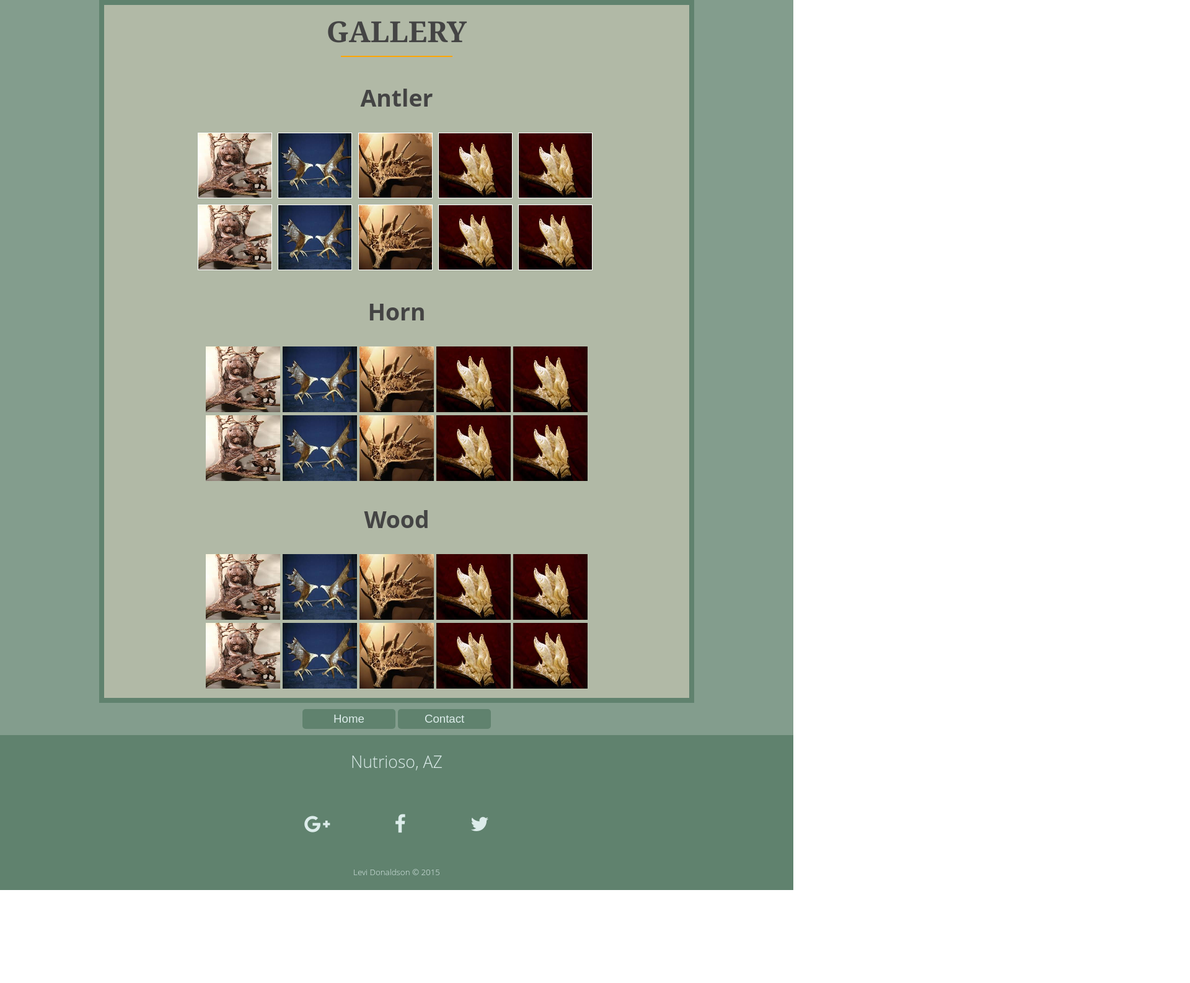
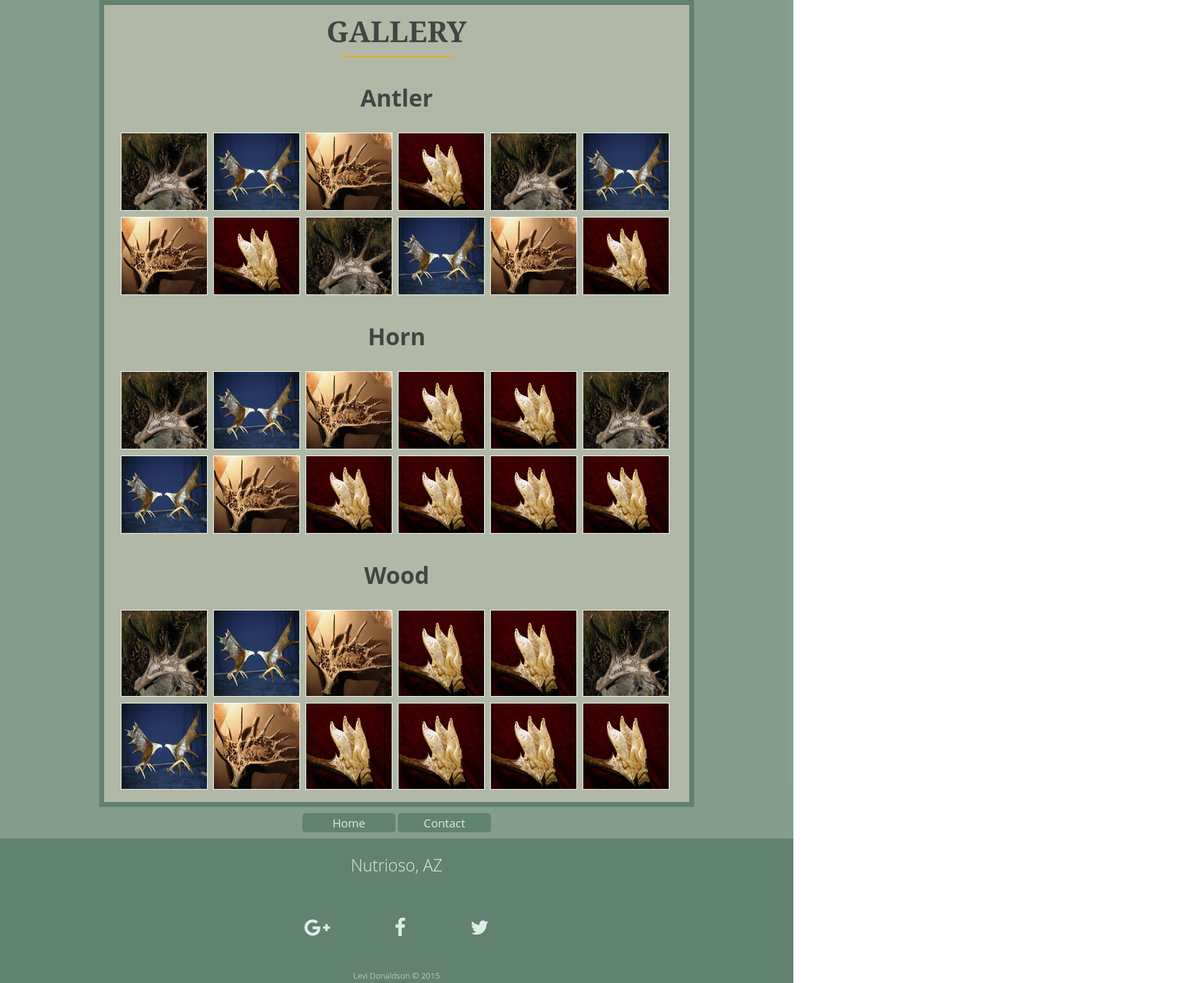
Before and after one commit to lcdonaldson/Call-Of-The-Wild, a website: page gallery.html in a window 1280 px wide. Shown: the top 1586 px of the page at 62% size, 1920 px wide, since content can reach past the window. Before the commit the page ends 1436 px from the top, so only its background shows below. Drawn offline with nearby package versions, Linux system fonts and the light colour scheme.

Commit message:
asthetic fixes

```diff
--- a/gallery.html
+++ b/gallery.html
@@ -2,7 +2,8 @@
 <html lang="en">
 <head>
     <meta charset="UTF-8">
-    <title>I carve it all</title>
+    <title>i carve it all</title>
+    <link rel="stylesheet" href="https://cdnjs.cloudflare.com/ajax/libs/normalize/3.0.3/normalize.css">
     <link rel="stylesheet" href="styles.css">
     <link rel="stylesheet" href="https://maxcdn.bootstrapcdn.com/font-awesome/4.4.0/css/font-awesome.min.css">
 </head>
@@ -14,53 +15,55 @@
                 <hr>
                 <div class="container antlerbox">
                     <h2>Antler</h2>
-                    <a class="thumbnail" href="#thumb"><img src="gallery/antler1.png" width="120px" height="106px" border="0" /><span><img src="gallery/antler1.png" /><br />Simply beautiful.</span></a>
-                    <a class="thumbnail" href="#thumb"><img src="gallery/antler2.png" width="120px" height="106px" border="0" /><span><img src="gallery/antler2.png" /><br />So real, it's unreal. Or is it?</span></a>
-                    <a class="thumbnail" href="#thumb"><img src="gallery/antler3.png" width="120px" height="106px" border="0" /><span><img src="gallery/antler3.png" /><br />Sushi for dinner anyone</span></a>
-                    <a class="thumbnail" href="#thumb"><img src="gallery/antler4.png" width="120px" height="106px" border="0" /><span><img src="gallery/antler4.png" /><br />Run wild with horses.</span></a>
-                    <a class="thumbnail" href="#thumb"><img src="gallery/antler4.png" width="120px" height="106px" border="0" /><span><img src="gallery/antler4.png" /><br />Run wild with horses.</span></a>
-                    <br>
-                    <a class="thumbnail" href="#thumb"><img src="gallery/antler1.png" width="120px" height="106px" border="0" /><span><img src="gallery/antler1.png" /><br />Simply beautiful.</span></a>
-                    <a class="thumbnail" href="#thumb"><img src="gallery/antler2.png" width="120px" height="106px" border="0" /><span><img src="gallery/antler2.png" /><br />So real, it's unreal. Or is it?</span></a>
-                    <a class="thumbnail" href="#thumb"><img src="gallery/antler3.png" width="120px" height="106px" border="0" /><span><img src="gallery/antler3.png" /><br />Sushi for dinner anyone</span></a>
-                    <a class="thumbnail" href="#thumb"><img src="gallery/antler4.png" width="120px" height="106px" border="0" /><span><img src="gallery/antler4.png" /><br />Run wild with horses.</span></a>
-                    <a class="thumbnail" href="#thumb"><img src="gallery/antler4.png" width="120px" height="106px" border="0" /><span><img src="gallery/antler4.png" /><br />Run wild with horses.</span></a>
+                    <a class="thumbnail" href="#thumb"><img src="gallery/twocaribou.png" width="140px" height="126px" border="0" /><span><img src="gallery/twocaribou.png" /><br />Simply beautiful.</span></a>
+                    <a class="thumbnail" href="#thumb"><img src="gallery/antler2.png" width="140px" height="126px" border="0" /><span><img src="gallery/antler2.png" /><br />So real, it's unreal. Or is it?</span></a>
+                    <a class="thumbnail" href="#thumb"><img src="gallery/antler3.png" width="140px" height="126px" border="0" /><span><img src="gallery/antler3.png" /><br />Sushi for dinner anyone</span></a>
+                    <a class="thumbnail" href="#thumb"><img src="gallery/antler4.png" width="140px" height="126px" border="0" /><span><img src="gallery/antler4.png" /><br />Run wild with horses.</span></a>
+                    <a class="thumbnail" href="#thumb"><img src="gallery/twocaribou.png" width="140px" height="126px" border="0" /><span><img src="gallery/twocaribou.png" /><br />Simply beautiful.</span></a>
+                    <a class="thumbnail" href="#thumb"><img src="gallery/antler2.png" width="140px" height="126px" border="0" /><span><img src="gallery/antler2.png" /><br />So real, it's unreal. Or is it?</span></a>
+                    <a class="thumbnail" href="#thumb"><img src="gallery/antler3.png" width="140px" height="126px" border="0" /><span><img src="gallery/antler3.png" /><br />Sushi for dinner anyone</span></a>
+                    <a class="thumbnail" href="#thumb"><img src="gallery/antler4.png" width="140px" height="126px" border="0" /><span><img src="gallery/antler4.png" /><br />Run wild with horses.</span></a>
+                    <a class="thumbnail" href="#thumb"><img src="gallery/twocaribou.png" width="140px" height="126px" border="0" /><span><img src="gallery/twocaribou.png" /><br />Simply beautiful.</span></a>
+                    <a class="thumbnail" href="#thumb"><img src="gallery/antler2.png" width="140px" height="126px" border="0" /><span><img src="gallery/antler2.png" /><br />So real, it's unreal. Or is it?</span></a>
+                    <a class="thumbnail" href="#thumb"><img src="gallery/antler3.png" width="140px" height="126px" border="0" /><span><img src="gallery/antler3.png" /><br />Sushi for dinner anyone</span></a>
+                    <a class="thumbnail" href="#thumb"><img src="gallery/antler4.png" width="140px" height="126px" border="0" /><span><img src="gallery/antler4.png" /><br />Run wild with horses.</span></a>
                 </div>
 
                 <div class="container hornbox">
                     <h2>Horn</h2>
-                    <a class="hornthumbnail" href="#thumb"><img src="gallery/antler1.png" width="120px" height="106px" border="0" /><span><img src="gallery/antler1.png" /><br />Simply beautiful.</span></a>
-                    <a class="hornthumbnail" href="#thumb"><img src="gallery/antler2.png" width="120px" height="106px" border="0" /><span><img src="gallery/antler2.png" /><br />So real, it's unreal. Or is it?</span></a>
-                    <a class="hornthumbnail" href="#thumb"><img src="gallery/antler3.png" width="120px" height="106px" border="0" /><span><img src="gallery/antler3.png" /><br />Sushi for dinner anyone</span></a>
-                    <a class="hornthumbnail" href="#thumb"><img src="gallery/antler4.png" width="120px" height="106px" border="0" /><span><img src="gallery/antler4.png" /><br />Run wild with horses.</span></a>
-                    <a class="hornthumbnail" href="#thumb"><img src="gallery/antler4.png" width="120px" height="106px" border="0" /><span><img src="gallery/antler4.png" /><br />Run wild with horses.</span></a>
-                    <br>
-                    <a class="hornthumbnail" href="#thumb"><img src="gallery/antler1.png" width="120px" height="106px" border="0" /><span><img src="gallery/antler1.png" /><br />Simply beautiful.</span></a>
-                    <a class="hornthumbnail" href="#thumb"><img src="gallery/antler2.png" width="120px" height="106px" border="0" /><span><img src="gallery/antler2.png" /><br />So real, it's unreal. Or is it?</span></a>
-                    <a class="hornthumbnail" href="#thumb"><img src="gallery/antler3.png" width="120px" height="106px" border="0" /><span><img src="gallery/antler3.png" /><br />Sushi for dinner anyone</span></a>
-                    <a class="hornthumbnail" href="#thumb"><img src="gallery/antler4.png" width="120px" height="106px" border="0" /><span><img src="gallery/antler4.png" /><br />Run wild with horses.</span></a>
-                    <a class="hornthumbnail" href="#thumb"><img src="gallery/antler4.png" width="120px" height="106px" border="0" /><span><img src="gallery/antler4.png" /><br />Run wild with horses.</span></a>
+                    <a class="hornthumbnail" href="#thumb"><img src="gallery/twocaribou.png" width="140px" height="126px" border="0" /><span><img src="gallery/twocaribou.png" /><br />Simply beautiful.</span></a>
+                    <a class="hornthumbnail" href="#thumb"><img src="gallery/antler2.png" width="140px" height="126px" border="0" /><span><img src="gallery/antler2.png" /><br />So real, it's unreal. Or is it?</span></a>
+                    <a class="hornthumbnail" href="#thumb"><img src="gallery/antler3.png" width="140px" height="126px" border="0" /><span><img src="gallery/antler3.png" /><br />Sushi for dinner anyone</span></a>
+                    <a class="hornthumbnail" href="#thumb"><img src="gallery/antler4.png" width="140px" height="126px" border="0" /><span><img src="gallery/antler4.png" /><br />Run wild with horses.</span></a>
+                    <a class="hornthumbnail" href="#thumb"><img src="gallery/antler4.png" width="140px" height="126px" border="0" /><span><img src="gallery/antler4.png" /><br />Run wild with horses.</span></a>
+                    <a class="hornthumbnail" href="#thumb"><img src="gallery/twocaribou.png" width="140px" height="126px" border="0" /><span><img src="gallery/twocaribou.png" /><br />Simply beautiful.</span></a>
+                    <a class="hornthumbnail" href="#thumb"><img src="gallery/antler2.png" width="140px" height="126px" border="0" /><span><img src="gallery/antler2.png" /><br />So real, it's unreal. Or is it?</span></a>
+                    <a class="hornthumbnail" href="#thumb"><img src="gallery/antler3.png" width="140px" height="126px" border="0" /><span><img src="gallery/antler3.png" /><br />Sushi for dinner anyone</span></a>
+                    <a class="hornthumbnail" href="#thumb"><img src="gallery/antler4.png" width="140px" height="126px" border="0" /><span><img src="gallery/antler4.png" /><br />Run wild with horses.</span></a>
+                    <a class="hornthumbnail" href="#thumb"><img src="gallery/antler4.png" width="140px" height="126px" border="0" /><span><img src="gallery/antler4.png" /><br />Run wild with horses.</span></a>
+                    <a class="hornthumbnail" href="#thumb"><img src="gallery/antler4.png" width="140px" height="126px" border="0" /><span><img src="gallery/antler4.png" /><br />Run wild with horses.</span></a>
+                    <a class="hornthumbnail" href="#thumb"><img src="gallery/antler4.png" width="140px" height="126px" border="0" /><span><img src="gallery/antler4.png" /><br />Run wild with horses.</span></a>
                 </div>
 
                 <div class="container woodbox">
                     <h2>Wood</h2>
-                    <a class="woodthumbnail" href="#thumb"><img src="gallery/antler1.png" width="120px" height="106px" border="0" /><span><img src="gallery/antler1.png" /><br />Simply beautiful.</span></a>
-                    <a class="woodthumbnail" href="#thumb"><img src="gallery/antler2.png" width="120px" height="106px" border="0" /><span><img src="gallery/antler2.png" /><br />So real, it's unreal. Or is it?</span></a>
-                    <a class="woodthumbnail" href="#thumb"><img src="gallery/antler3.png" width="120px" height="106px" border="0" /><span><img src="gallery/antler3.png" /><br />Sushi for dinner anyone</span></a>
-                    <a class="woodthumbnail" href="#thumb"><img src="gallery/antler4.png" width="120px" height="106px" border="0" /><span><img src="gallery/antler4.png" /><br />Run wild with horses.</span></a>
-                    <a class="woodthumbnail" href="#thumb"><img src="gallery/antler4.png" width="120px" height="106px" border="0" /><span><img src="gallery/antler4.png" /><br />Run wild with horses.</span></a>
-                    <br>
-                    <a class="woodthumbnail" href="#thumb"><img src="gallery/antler1.png" width="120px" height="106px" border="0" /><span><img src="gallery/antler1.png" /><br />Simply beautiful.</span></a>
-                    <a class="woodthumbnail" href="#thumb"><img src="gallery/antler2.png" width="120px" height="106px" border="0" /><span><img src="gallery/antler2.png" /><br />So real, it's unreal. Or is it?</span></a>
-                    <a class="woodthumbnail" href="#thumb"><img src="gallery/antler3.png" width="120px" height="106px" border="0" /><span><img src="gallery/antler3.png" /><br />Sushi for dinner anyone</span></a>
-                    <a class="woodthumbnail" href="#thumb"><img src="gallery/antler4.png" width="120px" height="106px" border="0" /><span><img src="gallery/antler4.png" /><br />Run wild with horses.</span></a>
-                    <a class="woodthumbnail" href="#thumb"><img src="gallery/antler4.png" width="120px" height="106px" border="0" /><span><img src="gallery/antler4.png" /><br />Run wild with horses.</span></a>
+                    <a class="woodthumbnail" href="#thumb"><img src="gallery/twocaribou.png" width="140px" height="140px" border="0" /><span><img src="gallery/twocaribou.png" /><br />Simply beautiful.</span></a>
+                    <a class="woodthumbnail" href="#thumb"><img src="gallery/antler2.png" width="140px" height="140px" border="0" /><span><img src="gallery/antler2.png" /><br />So real, it's unreal. Or is it?</span></a>
+                    <a class="woodthumbnail" href="#thumb"><img src="gallery/antler3.png" width="140px" height="140px" border="0" /><span><img src="gallery/antler3.png" /><br />Sushi for dinner anyone</span></a>
+                    <a class="woodthumbnail" href="#thumb"><img src="gallery/antler4.png" width="140px" height="140px" border="0" /><span><img src="gallery/antler4.png" /><br />Run wild with horses.</span></a>
+                    <a class="woodthumbnail" href="#thumb"><img src="gallery/antler4.png" width="140px" height="140px" border="0" /><span><img src="gallery/antler4.png" /><br />Run wild with horses.</span></a>
+                    <a class="woodthumbnail" href="#thumb"><img src="gallery/twocaribou.png" width="140px" height="140px" border="0" /><span><img src="gallery/twocaribou.png" /><br />Simply beautiful.</span></a>
+                    <a class="woodthumbnail" href="#thumb"><img src="gallery/antler2.png" width="140px" height="140px" border="0" /><span><img src="gallery/antler2.png" /><br />So real, it's unreal. Or is it?</span></a>
+                    <a class="woodthumbnail" href="#thumb"><img src="gallery/antler3.png" width="140px" height="140px" border="0" /><span><img src="gallery/antler3.png" /><br />Sushi for dinner anyone</span></a>
+                    <a class="woodthumbnail" href="#thumb"><img src="gallery/antler4.png" width="140px" height="140px" border="0" /><span><img src="gallery/antler4.png" /><br />Run wild with horses.</span></a>
+                    <a class="woodthumbnail" href="#thumb"><img src="gallery/antler4.png" width="140px" height="140px" border="0" /><span><img src="gallery/antler4.png" /><br />Run wild with horses.</span></a>
+                    <a class="woodthumbnail" href="#thumb"><img src="gallery/antler4.png" width="140px" height="140px" border="0" /><span><img src="gallery/antler4.png" /><br />Run wild with horses.</span></a>
+                    <a class="woodthumbnail" href="#thumb"><img src="gallery/antler4.png" width="140px" height="140px" border="0" /><span><img src="gallery/antler4.png" /><br />Run wild with horses.</span></a>
                 </div>
             </div>
         </div>
         <button class="gohome"><a href="index.html">Home</a></button>
         <button class="gotocontact"><a href="contact-us.html">Contact</a></button>
-    </div>
     <footer>
         <div class="footer-info">
             <div class="address">Nutrioso, AZ</div>
@@ -72,5 +75,6 @@
             <div class="copyright">Levi Donaldson © 2015</div>
         </div>
     </footer>
+    </div>
 </body>
 </html>
--- a/styles.css
+++ b/styles.css
@@ -140,6 +140,17 @@ footer {
     right: 5%;
 }
 
+.primary-header h4 {
+    text-align: center;
+    letter-spacing: 15px;
+    color: white;
+    text-transform: uppercase;
+    position: absolute;
+    top: 570px;
+    right: 8%;
+    font-style: italic;
+}
+
 .services {
     text-align: center;
 }
@@ -153,11 +164,14 @@ footer {
 
 .about-us {
     text-align: center;
-    background: linear-gradient(rgba(0, 0, 0, 0.8), rgba(0, 0, 0, 0.5)), url("images/workbench.png");
+    -webkit-filter: sepia(.5);
+    background: linear-gradient(rgba(0, 0, 0, 0.6), rgba(0, 0, 0, 0.6)), url("images/workbench.png");
     background-size: cover;
     min-height: 400px;
     color: #fff;
+    opacity: 0.7;
 }
+
 
 .about-us > div {
     display: inline-block;
@@ -172,7 +186,8 @@ footer {
     font-size: 14pt;
     letter-spacing: 3px;
     padding-bottom: 30px;
-    color: #969490;
+    /*color: #969490;*/
+    color: #fff;
 }
 
 .gallery > div {
@@ -248,6 +263,7 @@ footer {
     margin: 0 auto;
     text-align: center;
     background-color: rgba(96, 130, 110, 0.78);
+    overflow: hidden;
 }
 
 .gallerycontainer {
@@ -264,13 +280,14 @@ footer {
     padding-top: 0px;
 }
 
+.gallerycontainer hr {
+    margin-bottom: 40px;
+}
+
 .gallerycontainer h2 {
     font-size: 28pt;
 }
-
-.gallerycontainer hr {
-    margin-bottom: 40px;
-}
+/**************** antler pic effects *****************/
 
 .thumbnail img {
     border: 1px solid white;
@@ -284,7 +301,37 @@ footer {
 .thumbnail:hover img {
     border: 1px solid blue;
 }
-/************************ antler *****************************/
+
+/**************** horn pic effects *****************/
+
+.hornthumbnail img {
+    border: 1px solid white;
+    margin: 0 5px 5px 0;
+}
+
+.hornthumbnail:hover {
+    background-color: transparent;
+}
+
+.hornthumbnail:hover img {
+    border: 1px solid blue;
+}
+/**************** wood pic effects *****************/
+
+.woodthumbnail img {
+    border: 1px solid white;
+    margin: 0 5px 5px 0;
+}
+
+.woodthumbnail:hover {
+    background-color: transparent;
+}
+
+.woodthumbnail:hover img {
+    border: 1px solid blue;
+}
+
+/************************ antler lg *****************************/
 
 .thumbnail span { /*CSS for enlarged image*/
     position: absolute;
@@ -305,16 +352,16 @@ footer {
 .thumbnail:hover span { /*CSS for enlarged image*/
     visibility: visible;
     top: 20px;
-    left: 800px; /*position where enlarged image should offset horizontally */
+    left: 700px; /*position where enlarged image should offset horizontally */
     z-index: 50;
 }
-/************************* horn **************************/
+/************************* horn lg **************************/
 
 .hornthumbnail span { /*CSS for enlarged image*/
     position: absolute;
     background-color: lightyellow;
     padding: 5px;
-    right: -1000px;
+    /*right: -1000px;*/
     border: 1px solid gray;
     visibility: hidden;
     color: black;
@@ -329,10 +376,10 @@ footer {
 .hornthumbnail:hover span { /*CSS for enlarged image*/
     visibility: visible;
     top: 500px;
-    right: 830px; /*position where enlarged image should offset horizontally */
+    right: 0px; /*position where enlarged image should offset horizontally */
     z-index: 50;
 }
-/************************* wood **************************/
+/************************* wood lg**************************/
 
 .woodthumbnail span { /*CSS for enlarged image*/
     position: absolute;
@@ -353,7 +400,7 @@ footer {
 .woodthumbnail:hover span { /*CSS for enlarged image*/
     visibility: visible;
     top: 800px;
-    left: 800px; /*position where enlarged image should offset horizontally */
+    left: 400px; /*position where enlarged image should offset horizontally */
     z-index: 50;
 }
 
```
Also changed, not shown: index.html (+7 -5 lines), gallery/twocaribou.png (added).
